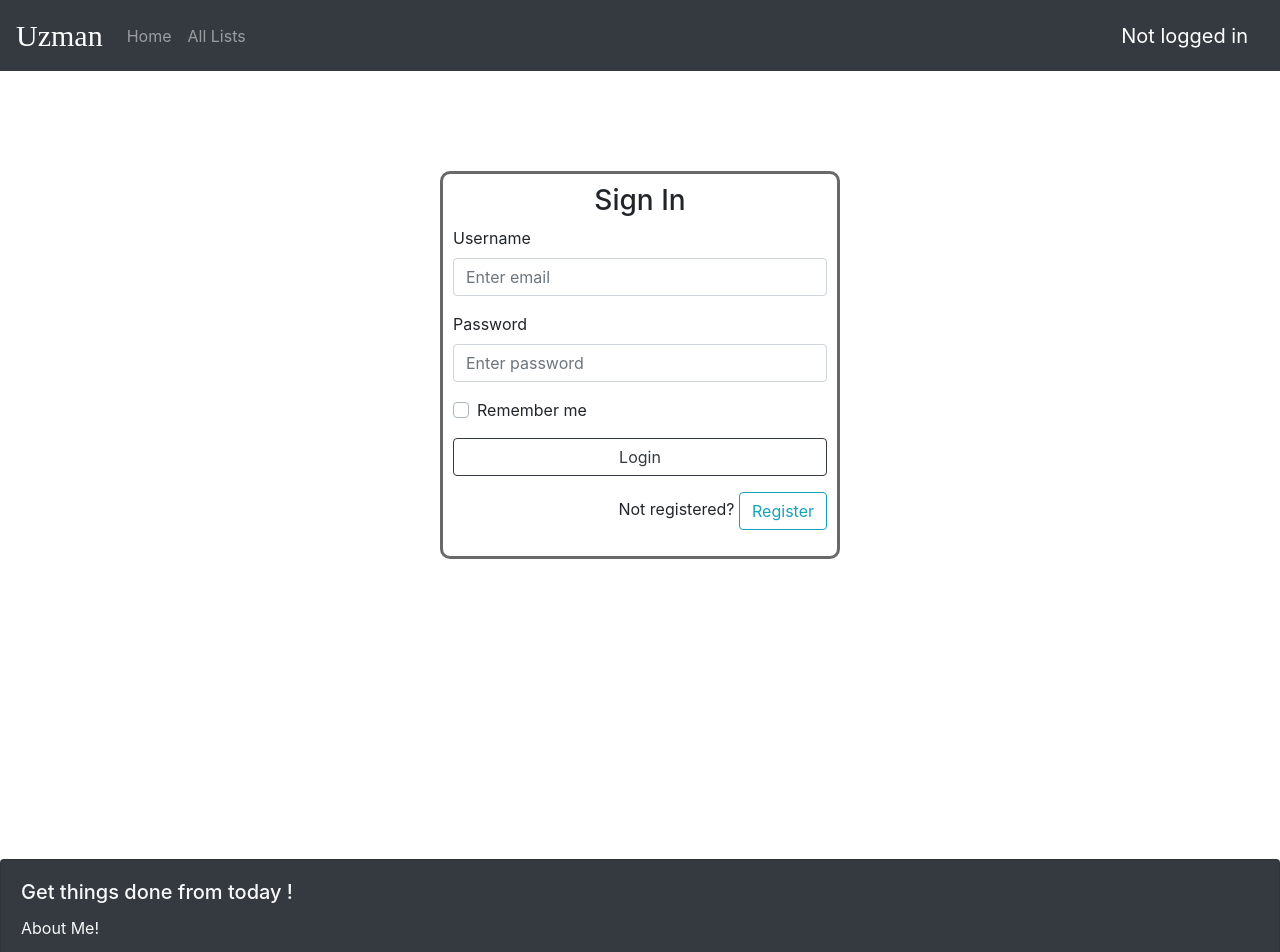
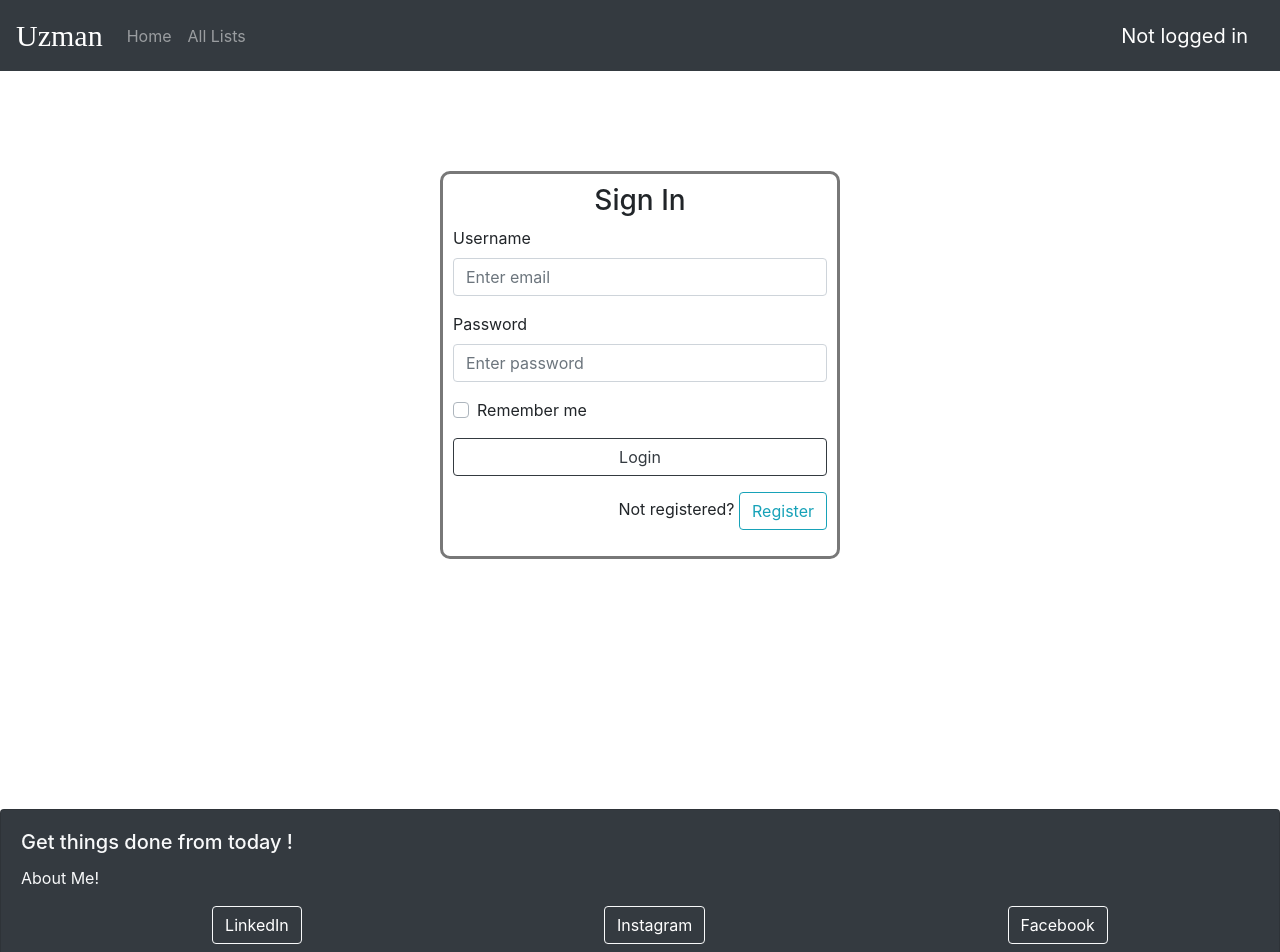
Before and after one commit to Mian-Uzman/React-Django-TodoList-2.0, a React (Create React App) app in the folder frontend/: page /lists in a window 1280 px wide. Shown: the top 952 px of the page. Built offline with nearby package versions, Linux system fonts and the light colour scheme.

Commit message:
login error added

```diff
--- a/frontend/src/App.js
+++ b/frontend/src/App.js
@@ -17,6 +17,7 @@ function App() {
   const [username, SetUsername] = useState('');
   const [logged_in, SetLoggedIn] = useState(localStorage.getItem('token') ? true : false);
   const [displayForm, setDisplayForm] = useState(true);
+  const [authError, setAuthError] = useState(false);
 
 
 
@@ -31,9 +32,15 @@ function App() {
     })
       .then(res => res.json())
       .then(json => {
-        localStorage.setItem('token', json.token);
-        SetLoggedIn(true);
-        SetUsername(json.username);
+        if (json['token']) {
+          localStorage.setItem('token', json.token);
+          SetLoggedIn(true);
+          SetUsername(json.username);
+        }
+        else {
+          setAuthError(true);
+        }
+
       }).catch(err => console.log(err));
 
   };
@@ -84,7 +91,7 @@ function App() {
     return (
       <div >
         {displayForm ? (
-          <Login handle_login={handle_login} setDisplayForm={setDisplayForm} />
+          <Login handle_login={handle_login} setDisplayForm={setDisplayForm} authError={authError} />
         ) :
           <Register handle_signup={handle_signup} setDisplayForm={setDisplayForm} />
         }
--- a/frontend/src/components/Auth/login.jsx
+++ b/frontend/src/components/Auth/login.jsx
@@ -3,7 +3,7 @@ import PropTypes from 'prop-types';
 import { useState } from "react";
 
 
-function Login({ handle_login, setDisplayForm }) {
+function Login({ handle_login, setDisplayForm, authError }) {
     const [username, setUsername] = useState('');
     const [password, setPassword] = useState('');
 
@@ -56,7 +56,7 @@ function Login({ handle_login, setDisplayForm }) {
                         <label className="custom-control-label" htmlFor="customCheck1">Remember me</label>
                     </div>
                 </div>
-
+                {authError ? <p style={{ textAlign: 'center', color: 'red' }}>Wrong Email or Password!</p> : <></>}
                 <button
                     type="submit"
                     className="btn btn-outline-dark btn-block mb-3"
--- a/frontend/src/components/Items/items.jsx
+++ b/frontend/src/components/Items/items.jsx
@@ -3,9 +3,7 @@ import axios from "axios";
 import NewItem from "./NewItem";
 import { InputGroup, FormControl } from "react-bootstrap";
 import Table from 'react-bootstrap/Table'
-import Button from 'react-bootstrap/Button'
 import { Dropdown, DropdownButton } from 'react-bootstrap';
-import { alignPropType } from 'react-bootstrap/esm/DropdownMenu';
 
 
 
@@ -187,13 +185,11 @@ function Items(props) {
                             <td style={{ width: '30%' }}>
 
                                 <button
-                                    type="button"
-                                    className="btn btn-sm btn-outline-info mr-2"
+                                    className="btn btn-sm mt-1 btn-outline-info mr-2"
                                     onClick={() => updateItem(item)}>Update
                             </button>
                                 <button
-                                    type="button"
-                                    className="btn btn-sm btn-outline-danger"
+                                    className="btn btn-sm mt-1 btn-outline-danger"
                                     onClick={() => deleteItem(item)}>Delete
                             </button>
 
--- a/frontend/src/components/Items/newitem.jsx
+++ b/frontend/src/components/Items/newitem.jsx
@@ -25,7 +25,7 @@ function NewItem({ handleAddText, handleSubmitButton }) {
                             </button>
 
                 <Link to="/lists/">
-                    <button className="ml-2 btn btn-outline-dark" variant="dark">Back</button>
+                    <button className="ml-2 btn btn-outline-dark">Back</button>
                 </Link>
             </div>
         </React.Fragment>
--- a/frontend/src/components/List/List.jsx
+++ b/frontend/src/components/List/List.jsx
@@ -1,4 +1,3 @@
-import { Button } from "react-bootstrap";
 import { Link } from "react-router-dom";
 
 
@@ -17,10 +16,10 @@ function List({ todolist, deleteList }) {
                                     name: item.name,
 
                                 }}>
-                                <button className=" btn btn-outline-info" >Add Item</button>
+                                <button className="btn mt-1 btn-sm btn-outline-info" >Add Item</button>
 
                             </Link>
-                            <button className="ml-3 btn btn-outline-danger" onClick={() => deleteList(item)}>Delete</button>
+                            <button className="ml-3 mt-1 btn btn-sm btn-outline-danger" onClick={() => deleteList(item)}>Delete</button>
 
 
                         </td>
--- a/frontend/src/components/UI/footer.jsx
+++ b/frontend/src/components/UI/footer.jsx
@@ -1,5 +1,5 @@
 import React from 'react';
-import { Card, Button } from 'react-bootstrap';
+import { Card } from 'react-bootstrap';
 import '../style.css';
 
 
@@ -15,18 +15,18 @@ function Footer() {
                     <ul className='footer-list'>
                         <button
                             type="button"
-                            className="btn btn-outline-light"
-                            href='https://www.linkedin.com/in/mian-uzman-munib-b250501ba/'>LinkedIn
+                            className="btn btn-outline-light">
+                            <a style={{ textDecoration: 'none', color: 'white' }} href='https://www.linkedin.com/in/mian-uzman-munib-b250501ba/'>LinkedIn</a>
                         </button>
                         <button
                             type="button"
-                            className="btn  btn-outline-light"
-                            href='https://www.instagram.com/mian__uzman/'>Instagram
+                            className="btn  btn-outline-light">
+                            <a style={{ textDecoration: 'none', color: 'white' }} href='https://www.instagram.com/mian__uzman/'>Instagram</a>
                         </button>
                         <button
                             type="button"
-                            className="btn  btn-outline-light"
-                            href='https://www.facebook.com/uzman.munib/'>Facebook
+                            className="btn  btn-outline-light">
+                            <a style={{ textDecoration: 'none', color: 'white' }} href='https://www.facebook.com/uzman.munib/'>Facebook</a>
                         </button>
 
                     </ul>
--- a/frontend/src/components/UI/homepage.jsx
+++ b/frontend/src/components/UI/homepage.jsx
@@ -14,11 +14,11 @@ function HomePage() {
                     <Card>
                         <Card.Body>
                             <Card.Header>Create a List Now !</Card.Header>
-                            <Card.Subtitle className="mb-2 mt-2 text-muted">Add your first list to start getting things done!</Card.Subtitle>
+                            <Card.Subtitle className="mb-2 mt-2 text-muted">Add a list now to start getting things done!</Card.Subtitle>
                             <Card.Text>
                                 Each individual list can contain sub-items related to it.
                     </Card.Text>
-                            <Card.Link href="/lists/">Add your first list...</Card.Link>
+                            <Card.Link href="/lists/">Add a list...</Card.Link>
                         </Card.Body>
                     </Card>
                 </div>
--- a/frontend/src/components/style.css
+++ b/frontend/src/components/style.css
@@ -3,7 +3,7 @@ margin:0;
 }
 
 .all-lists{
-    width: 75%;
+    width: 80%;
     margin-left: auto;
     margin-right: auto;
     margin-top: 100px;
@@ -12,9 +12,6 @@ margin:0;
 .heading{
     text-align: center;
 }
-
-
-
 
 .item-input{
 
@@ -37,7 +34,7 @@ margin:0;
 }
 
 .footer{
-    margin-top: 300px;
+    margin-top: 250px;
 }
 .footer-list {
     display: flex;
@@ -51,16 +48,15 @@ margin:0;
     margin-right: auto;
     border-style: solid;
     border-radius: 10px;
-    border-color: #696969;
+    border-color: #787878;
     width: 400px;
     padding: 10px;
 }
 .register-screen{
     padding: 10px;
-
     border-style: solid;
     border-radius: 10px;
-    border-color: #696969;
+    border-color: #787878;
     margin-top: 100px;
     margin-left: auto;
     margin-right: auto;
```
Also changed, not shown: 1 other file (tests, documents, lock files or other folders).
